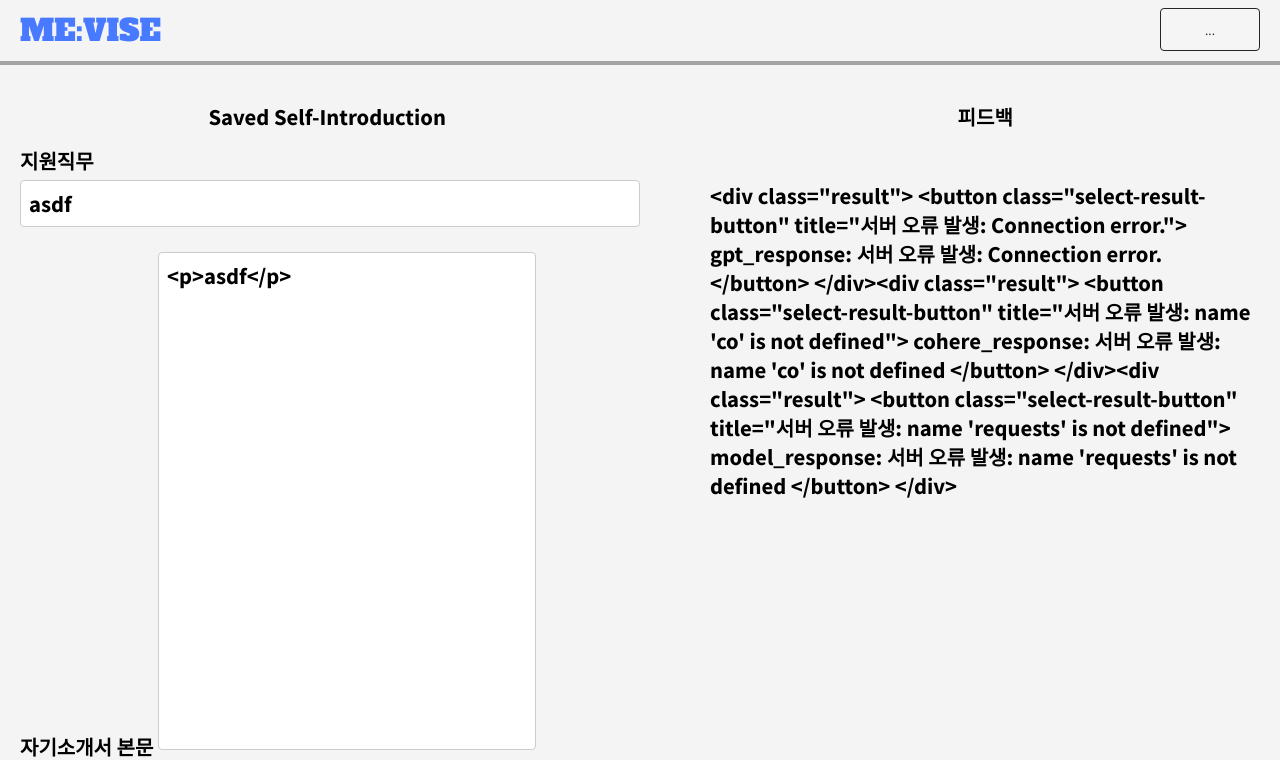
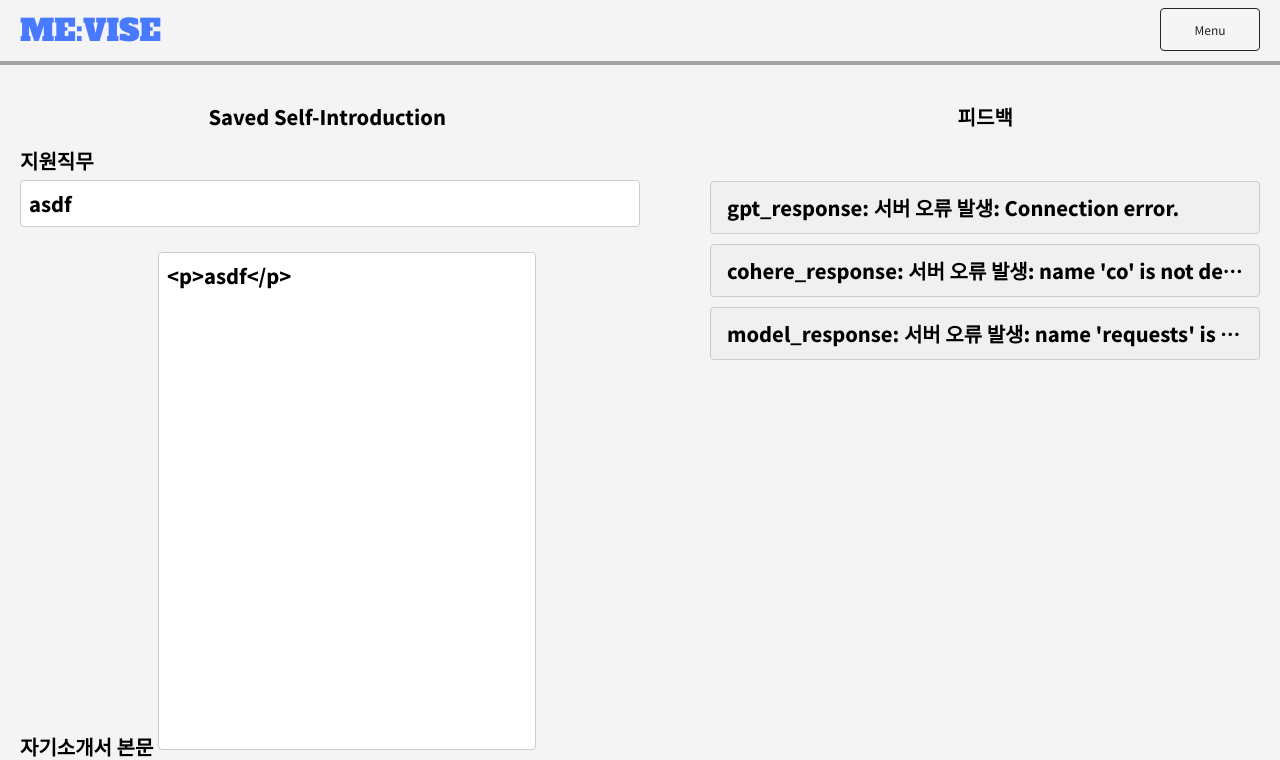
Before and after one commit to LeeHonggii/Resume-Review-AI, a FastAPI app: page /saved_page/1 in a window 1280 px wide. Shown: the top 760 px of the page. Run offline with FastAPI, Linux system fonts and the light colour scheme; data comes from the database, SQL or seed files in the repository; both versions use the stored data as it was after the commit; some libraries are stand-ins or nearby versions.

Commit message:
Fix result form in history page

```diff
--- a/App/main.py
+++ b/App/main.py
@@ -256,33 +256,26 @@
 
 
 @app.post("/save_page_content")
-async def save_page_content(request: Request, session: AsyncSession = Depends(get_session)):
-    data = await request.json()
-    username = request.session.get("username")
+async def save_page_content(
+    request: Request,
+    page_content: dict,
+    session: AsyncSession = Depends(get_session)
+):
+    try:
+        new_page = SavedPage(
+            username=request.session.get("username"),
+            job_title=page_content.get("job_title"),
+            text=page_content.get("text"),
+            result=page_content.get("result"),
+            timestamp=datetime.now().strftime("%Y-%m-%d %H:%M:%S")
+        )
+        session.add(new_page)
+        await session.commit()
+        return {"message": "Page content saved successfully."}
+    except Exception as e:
+        logger.error(f"Error saving page content: {str(e)}")
+        return JSONResponse(status_code=500, content={"message": "Failed to save page content."})
 
-    if not username:
-        raise HTTPException(status_code=401, detail="Unauthorized")
-
-    job_title = data.get("job_title")
-    text = data.get("text")
-    result = data.get("result")
-
-    saved_content = SavedPageContent(
-        username=username,
-        job_title=job_title,
-        text=text,
-        result=result,
-        timestamp=datetime.datetime.utcnow().isoformat()
-    )
-    session.add(saved_content)
-    try:
-        await session.commit()
-        logger.debug(f"Page content saved successfully for user {username}")
-        return JSONResponse(content={"message": "Page content saved successfully"}, status_code=200)
-    except Exception as e:
-        logger.error(f"Error saving page content for user {username}: {str(e)}")
-        await session.rollback()
-        raise HTTPException(status_code=500, detail="Error saving page content")
 
 
 @app.post("/generation")
--- a/App/static/user_page.css
+++ b/App/static/user_page.css
@@ -57,6 +57,7 @@
   grid-template-columns: 1fr 1fr;
   gap: 20px;
   width: 100%;
+  height: 100vh;
   padding: 20px;
   margin: auto;
   position: relative;
--- a/App/templates/saved_page_detail.html
+++ b/App/templates/saved_page_detail.html
@@ -66,7 +66,7 @@
     <header class="header">
         <div class="logo"><a href="/" class="title-logo">ME:VISE</a></div>
         <div class="dropdown">
-            <button class="dropbtn">...</button>
+            <button class="dropbtn">Menu</button>
             <div class="dropdown-content">
                 <form action="/" method="get">
                     <button type="submit" class="Home">Home</button>
@@ -95,7 +95,7 @@
         </section>
         <section class="feedback">
             <h2 class="feedback-title">피드백</h2>
-            <div id="result">{{ saved_page.result }}</div>
+            <div id="result">{{ saved_page.result | safe }}</div>
         </section>
     </div>
     <a href="/history" class="back-link">Back to History</a>
```
Also changed, not shown: App/templates/user_page.html (+6 -5 lines), test.db.
